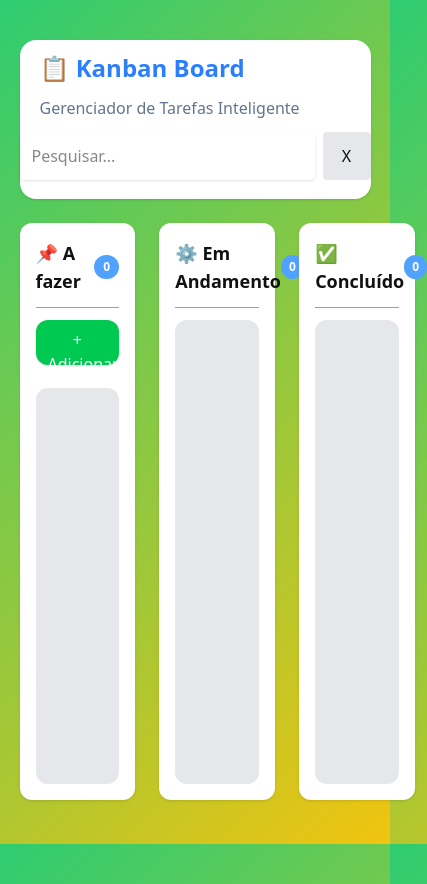
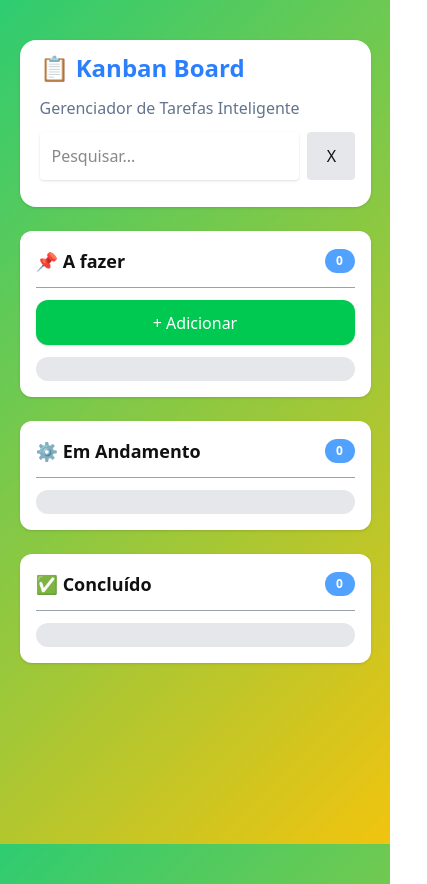
Before and after one commit to Vinist021/kanban, a React (Vite) app: page / in a window 390 px wide. Shown: the whole page, 427 px wide, since content can reach past the window. Built offline with nearby package versions, Linux system fonts and the light colour scheme.

Commit message:
feat: implementa melhor responsividade para mobile

```diff
--- a/src/components/Page.jsx
+++ b/src/components/Page.jsx
@@ -79,7 +79,7 @@ const Page = () => {
         onQueryChange={setQuery}
         onClear={() => setQuery("")}
       />
-      <div className="w-full h-[80%] flex gap-6">
+      <div className="w-full h-auto md:h-[80%] flex flex-col md:flex-row gap-6">
         <BoardColumn
           title="📌 A fazer"
           counter={tasks.filter((t) => (t.status || "todo") === "todo").length}
--- a/src/components/boardColumn/BoardColumn.jsx
+++ b/src/components/boardColumn/BoardColumn.jsx
@@ -31,7 +31,7 @@ const BoardColumn = ({
   };
 
   return (
-    <div className="h-full w-[33%] bg-white rounded-xl shadow p-4 flex flex-col">
+    <div className="h-full w-full md:w-[33%] bg-white rounded-xl shadow p-4 flex flex-col">
       <div className="flex items-center justify-between mb-3">
         <h2 className="text-lg font-semibold">{title}</h2>
         <span className="px-2 w-[30px] py-1 text-xs text-center font-bold bg-blue-400 text-white rounded-3xl">
--- a/src/components/searchInput/SearchInput.jsx
+++ b/src/components/searchInput/SearchInput.jsx
@@ -9,7 +9,8 @@ const SearchInput = ({ query = "", onQueryChange, onClear }) => {
         Gerenciador de Tarefas Inteligente
       </h3>
 
-      <div className="w-full flex justify-center w-[90%]">
+
+      <div className="w-[90%] md:w-full flex justify-center ms-5 md:ms-0">
         <input
           type="text"
           placeholder="Pesquisar..."
```
